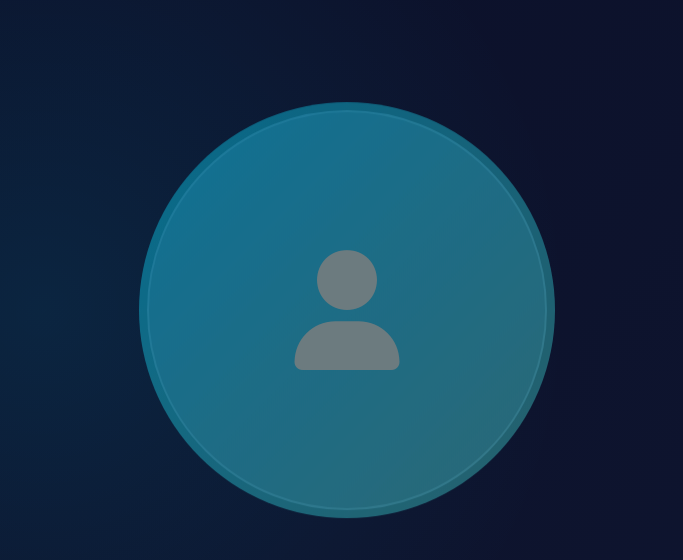
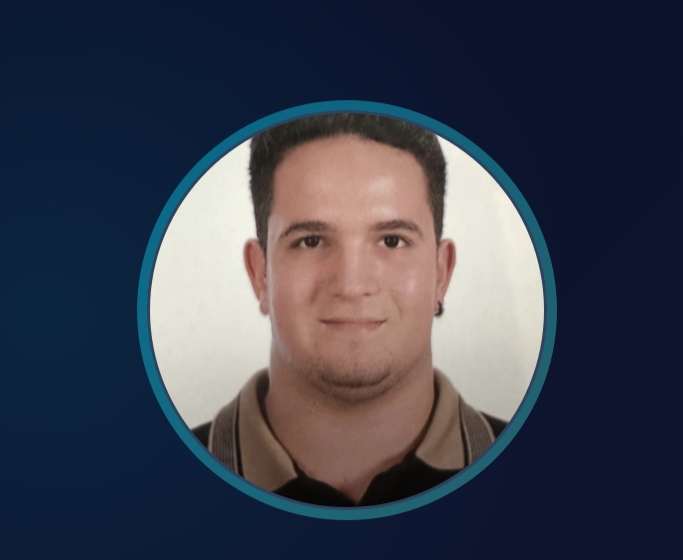
Before and after one commit to Sevillano021/portfolio, a plain HTML site: page index.html in a window 1280 px wide. Shown: the part 89-649 px from the top of the page, 597-1280 px from the left. Drawn offline with Linux system fonts and the light colour scheme.

Commit message:
Refactor code structure for improved readability and maintainability

```diff
--- a/index.html
+++ b/index.html
@@ -63,8 +63,8 @@
         </div>
       </div>
       <div class="hero-image">
-        <div class="image-placeholder">
-          <i class="fas fa-user"></i>
+        <div class="profile-image">
+          <img src="images/alvaro.JPG" alt="Álvaro Sevillano - Desarrollador Web" class="profile-photo">
         </div>
       </div>
     </div>
--- a/style.css
+++ b/style.css
@@ -315,6 +315,45 @@ body {
   z-index: -1;
   opacity: 0.3;
   animation: pulse 2s ease-in-out infinite;
+}
+
+/* Estilos para la imagen de perfil */
+.profile-image {
+  width: 400px;
+  height: 400px;
+  position: relative;
+  animation: float 6s ease-in-out infinite;
+}
+
+.profile-image::before {
+  content: '';
+  position: absolute;
+  top: -10px;
+  left: -10px;
+  right: -10px;
+  bottom: -10px;
+  background: linear-gradient(135deg, var(--primary-color), var(--accent-color));
+  border-radius: 50%;
+  z-index: -1;
+  opacity: 0.3;
+  animation: pulse 2s ease-in-out infinite;
+}
+
+.profile-photo {
+  width: 100%;
+  height: 100%;
+  object-fit: cover;
+  border-radius: 50%;
+  border: 3px solid var(--border-color);
+  transition: var(--transition);
+  filter: grayscale(20%) brightness(1.1);
+}
+
+.profile-photo:hover {
+  transform: scale(1.05);
+  border-color: var(--primary-color);
+  filter: grayscale(0%) brightness(1.2);
+  box-shadow: var(--shadow-hover);
 }
 
 /* Secciones generales */
@@ -901,6 +940,15 @@ section:not(.hero) {
     flex-direction: column;
     align-items: center;
   }
+
+  .profile-image {
+    width: 300px;
+    height: 300px;
+  }
+
+  .profile-photo {
+    border-width: 2px;
+  }
 }
 
 /* Mejoras de accesibilidad */
```
Also changed, not shown: images/alvaro.JPG (added).
